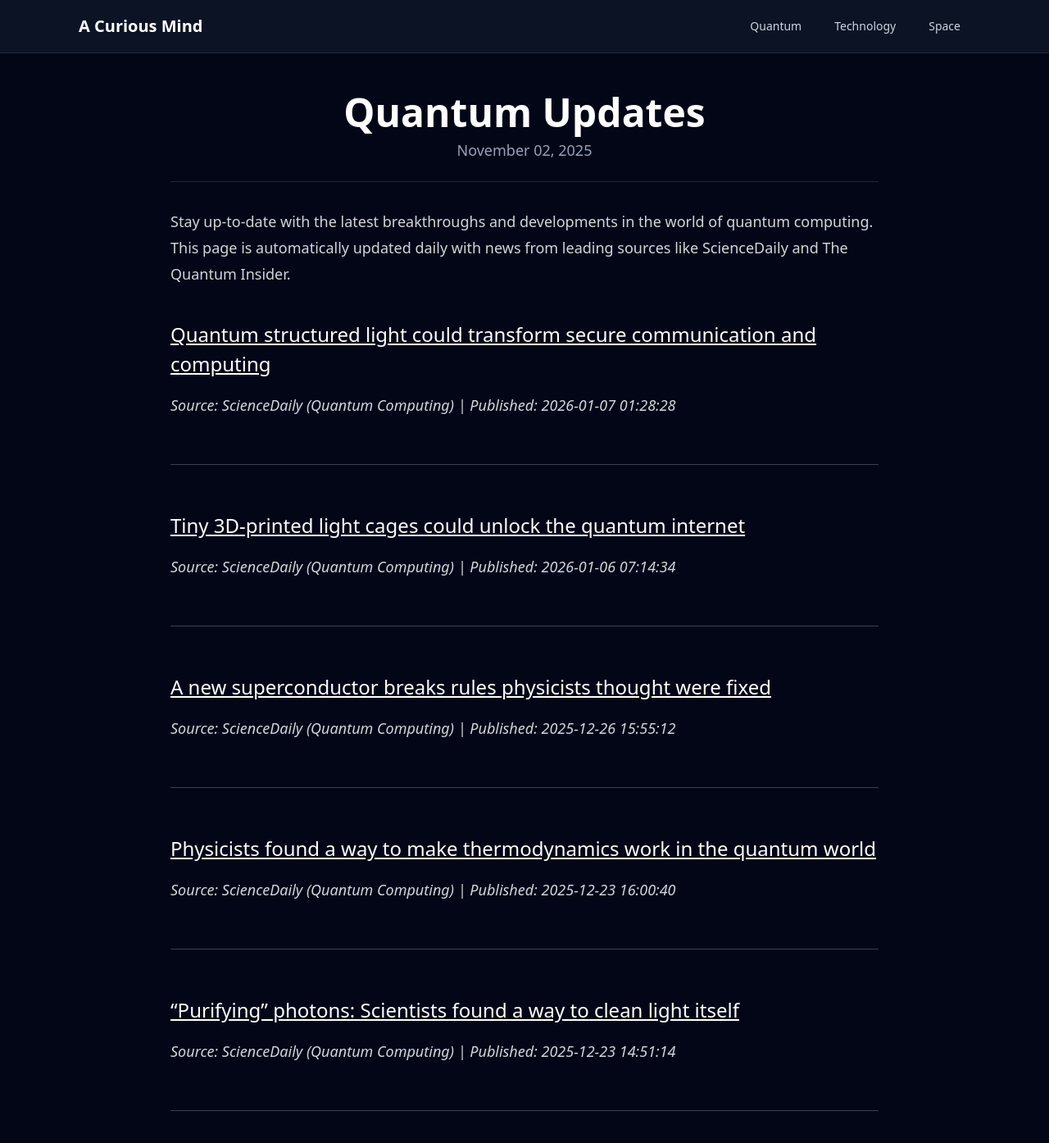
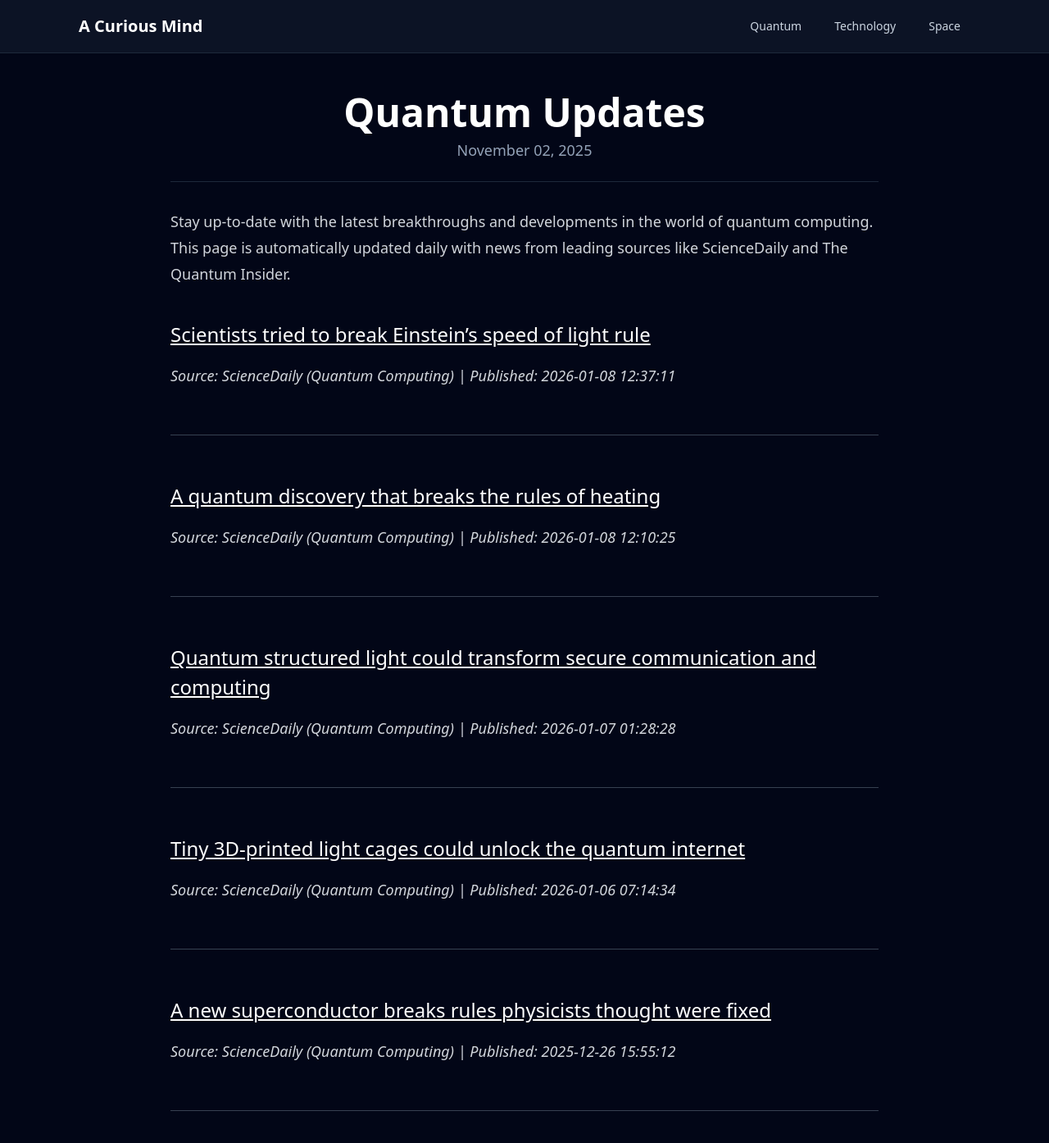
Before and after one commit to onehl7/onehl7.github.io, a Jekyll site: the page built from _posts/2025-11-02-quantum-updates.md, in a window 1280 px wide and 1400 px high. Shown: the top 1394 px of the window at 82% size. Built offline with Jekyll 4.4.1, drawn with Linux system fonts in a browser that asks for light colours; nearby versions of some CDN libraries.

Commit message:
Update quantum news data

```diff
--- a/_data/quantum_news.json
+++ b/_data/quantum_news.json
@@ -1,4 +1,16 @@
 [
+  {
+    "source": "ScienceDaily (Quantum Computing)",
+    "title": "Scientists tried to break Einstein\u2019s speed of light rule",
+    "link": "https://www.sciencedaily.com/releases/2026/01/260107225544.htm",
+    "published": "2026-01-08 12:37:11"
+  },
+  {
+    "source": "ScienceDaily (Quantum Computing)",
+    "title": "A quantum discovery that breaks the rules of heating",
+    "link": "https://www.sciencedaily.com/releases/2026/01/260107225539.htm",
+    "published": "2026-01-08 12:10:25"
+  },
   {
     "source": "ScienceDaily (Quantum Computing)",
     "title": "Quantum structured light could transform secure communication and computing",
@@ -16,18 +28,6 @@
     "title": "A new superconductor breaks rules physicists thought were fixed",
     "link": "https://www.sciencedaily.com/releases/2025/12/251226045350.htm",
     "published": "2025-12-26 15:55:12"
-  },
-  {
-    "source": "ScienceDaily (Quantum Computing)",
-    "title": "Physicists found a way to make thermodynamics work in the quantum world",
-    "link": "https://www.sciencedaily.com/releases/2025/12/251223084615.htm",
-    "published": "2025-12-23 16:00:40"
-  },
-  {
-    "source": "ScienceDaily (Quantum Computing)",
-    "title": "\u201cPurifying\u201d photons: Scientists found a way to clean light itself",
-    "link": "https://www.sciencedaily.com/releases/2025/12/251223084534.htm",
-    "published": "2025-12-23 14:51:14"
   },
   {
     "source": "The Quantum Insider",
```
